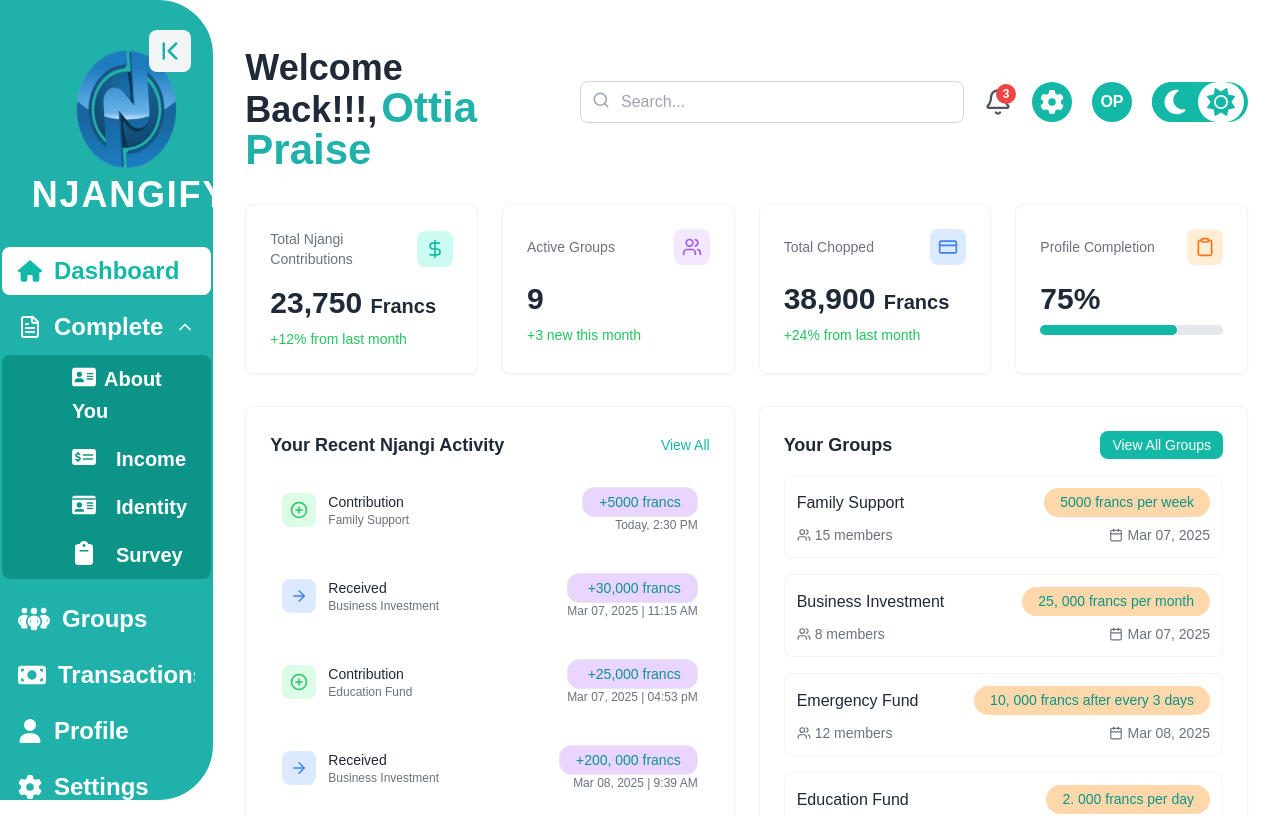
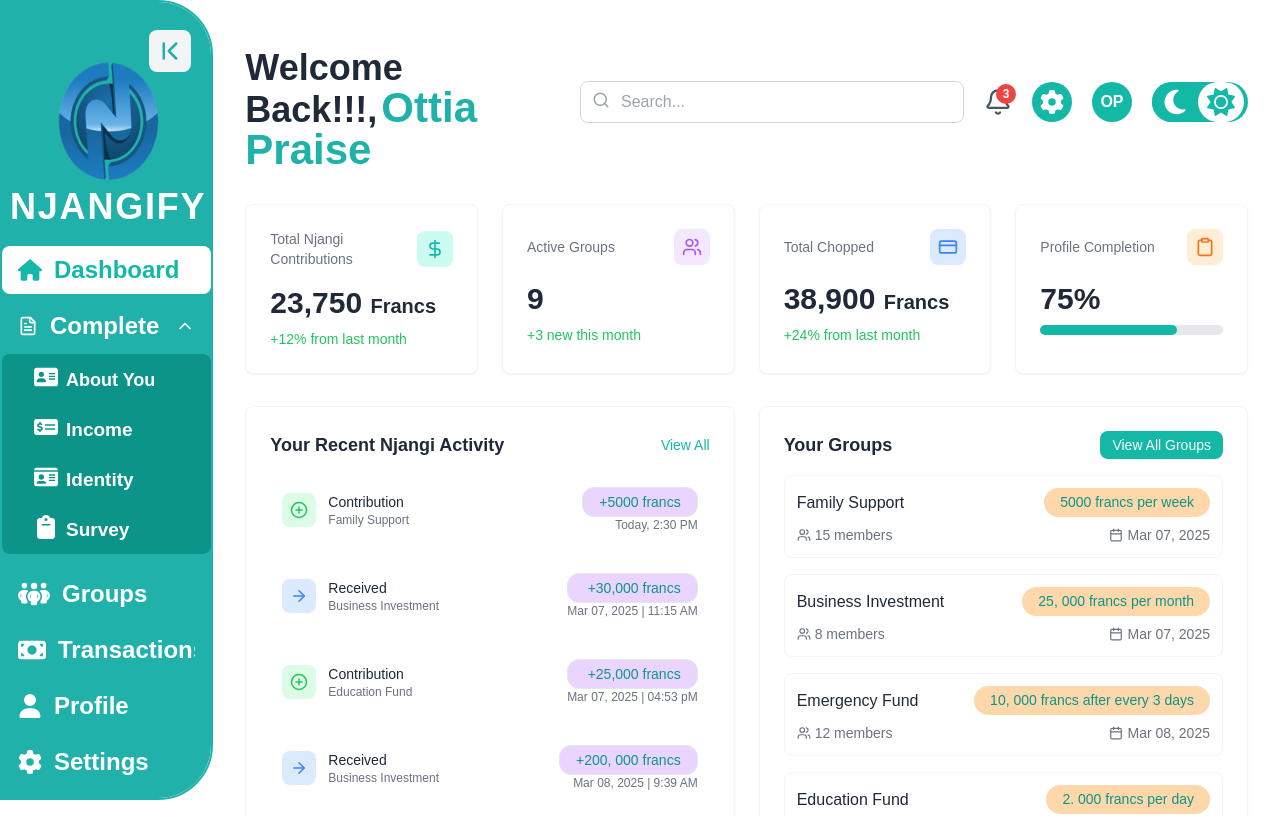
Before and after one commit to Iampraiseottia/Njangi, a Next.js app: page /dashboard in a window 1280 px wide. Shown: the top 816 px of the page. Built offline with nearby package versions, Linux system fonts and the light colour scheme.

Commit message:
sidebar responsiveness completed

```diff
--- a/app/dashboard/page.jsx
+++ b/app/dashboard/page.jsx
@@ -1,4 +1,3 @@
-
 "use client";
 
 import React, { useState } from 'react';
@@ -19,8 +18,6 @@ import { faHome,
   faClipboard
 } from '@fortawesome/free-solid-svg-icons';
 
-
-
 import Metadata from '../components/Metadata';
 import Profile from '../profile/page';
 import DashboardMain from '../dashboardMain/page';
@@ -32,8 +29,6 @@ import Survey from '../survey/page';
 import Transactions from '../transactions/page';
 import Settings from '../settings/page';
 import Logout from '../logout/page';
-
-
 
 import {
   FileText,
@@ -75,152 +70,149 @@ const DashBoard = () => {
     }
   };
 
-
   const metadata = {
     title: 'Dashboard - Njangi Web Application',
     description: 'Manage your njangi groups and track activities on the dashboard. ',
   };
 
-
-
-
-
-
-
-
   const [expandedSideBar, setExpandedSideBar] = useState(true);
 
-
-
-
   return (
-
-
     <section className='w-full flex'>
       <Metadata title={metadata.title} description={metadata.description} />
 
       {/* Dashboard Left Section (Side Bar) */}
-      <div className='w-1/6 bg-[lightseagreen] relative dashboard-sidebar-border h-[100vh] sticky top-0 left-0 bottom-0 border-2 border-[lightseagreen] border-solid text-center align-middle py-6 text-white text-2xl font-semibold'>
-
+      <div
+        className={`bg-[lightseagreen] duration-500 relative dashboard-sidebar-border h-[100vh] sticky top-0 left-0 bottom-0 border-2 border-[lightseagreen] border-solid text-center text-white text-2xl font-semibold transition-all ease-in-out ${expandedSideBar ? 'w-1/6 pt-16' : 'w-[5%] pt-28'}`}
+        style={{
+          overflowX: 'hidden',
+          transform: expandedSideBar ? 'translateX(0)' : 'translateX(-5px)',
+        }}
+      >
         <div className='flex items-start justify-evenly flex-row'>
-          <div className='flex items-center justify-center mb-4 mt-[-15px] w-[4/5]'>
-            <div className=' rounded-full p-2 w-64 h-60 flex flex-col items-center justify-center'>
-              <img src="/logo3.png" className={` mr-2 overflow-hidden transition-all ${expandedSideBar ? "w-32 lg:w-32 h-32" : "w-16 h-16"}`} alt="NJANGI Logo" />
-              <h1 className={`tracking-wider text-4xl font-extrabold overflow-hidden transition-all ${expandedSideBar ? "w-auto " : "w-0"}`}>NJANGIFY</h1>
+          <div className={`flex items-center justify-center mb-4 ${expandedSideBar ? "mt-[-15px] w-[4/5]" : "mt-[-10px] w-full"}`}>
+            <div className='rounded-full p-2 flex flex-col items-center justify-center'>
+              <img
+                src="/logo3.png"
+                className={`overflow-hidden transition-all ${expandedSideBar ? "w-32 lg:w-32 h-32" : "w-14 h-14 mx-auto"}`}
+                alt="NJANGI Logo"
+              />
+              <h1 className={`tracking-wider text-4xl font-extrabold overflow-hidden transition-all ${expandedSideBar ? "w-auto" : "w-0 opacity-0"}`}>NJANGIFY</h1>
             </div>
           </div>
           <button
             onClick={() => setExpandedSideBar(current => !current)}
-           className='absolute  p-1.5 rounded-lg text-[lightseagreen] bg-gray-100 w-[1/5] top-7 right-5 duration-200 hover:cursor-pointer ease-in-out '>
-            {expandedSideBar ? <ChevronFirst  size={30} /> : <ChevronLast  size={30} /> }
+            className='absolute p-1.5 rounded-lg text-[lightseagreen] bg-gray-100 top-7 right-5 hover:cursor-pointer ease-in-out z-10'
+          >
+            {expandedSideBar ? <ChevronFirst size={30} /> : <ChevronLast size={30} />}
           </button>
         </div>
-
 
         <div
           onClick={() => setActiveComponent('dashboardMain')}
           title='Dashboard'
-          className={`mb-2 mt-[-20px] flex items-center overflow-hidden px-4 py-2 rounded-lg duration-300 ease-in-out hover:bg-white hover:text-teal-500 cursor-pointer transition-all  ${activeComponent === 'dashboardMain' ? 'bg-white text-teal-500' : ''}`}
+          className={`mb-2 flex items-center px-4 py-2 rounded-lg ease-in-out hover:bg-white hover:text-teal-500 cursor-pointer transition-all ${expandedSideBar ? "mt-[-5px] justify-start" : "mt-[-30px] justify-center"} ${activeComponent === 'dashboardMain' ? 'bg-white text-teal-500' : ''}`}
         >
-          <FontAwesomeIcon icon={faHome} className={`transition-all overflow-hidden ${expandedSideBar ? "h-6 w-6 " : "w-8 h-8"}`} />
-          <span className={`ml-3 overflow-hidden transition-all ${expandedSideBar ? "w-auto " : "w-0"}`}>Dashboard</span>
+          <FontAwesomeIcon icon={faHome} className={`transition-all ${expandedSideBar ? "h-6 w-6" : "w-6 h-6"}`} />
+          <span className={`ml-3 overflow-hidden transition-all ${expandedSideBar ? "w-auto opacity-100" : "w-0 opacity-0"}`}>Dashboard</span>
         </div>
-
 
         <div className='relative mb-4'>
           <div
             title='Complete'
-        className={`flex items-center justify-between px-4 py-2 rounded-lg hover:bg-white hover:text-teal-500 duration-300 ease-in-out cursor-pointer transition-all ${isOpen ? 'mb-1' : ''} ${['about-you', 'income', 'identity', 'survey'].includes(activeComponent) ? 'bg-white text-teal-500' : ''}`}
-        onClick={toggleDropdown}>
-        <div className='flex items-center'>
-        <FileText size={expandedSideBar ? 20 : 25} className={`transition-all duration-300 ${expandedSideBar ? "h-6 w-6" : "h-7 w-7"}`} />
-          <span className={`ml-3 transition-all duration-300 ${expandedSideBar ? "opacity-100" : "opacity-0 w-0"}`}>Complete</span>
+            className={`flex items-center px-4 py-2 rounded-lg hover:bg-white hover:text-teal-500 ease-in-out cursor-pointer transition-all ${expandedSideBar ? "justify-between" : "justify-center"} ${isOpen ? 'mb-1' : ''} ${['about-you', 'income', 'identity', 'survey'].includes(activeComponent) ? 'bg-white text-teal-500' : ''}`}
+            onClick={toggleDropdown}
+          >
+            <div className={`flex items-center ${expandedSideBar ? "" : "justify-center"}`}>
+              <FileText size={expandedSideBar ? 20 : 25} className="transition-all " />
+              <span className={`ml-3 transition-all ${expandedSideBar ? "opacity-100" : "opacity-0 w-0"}`}>Complete</span>
             </div>
-        <ChevronDown className={`h-5 w-5 transition-transform duration-200 ${isOpen ? 'rotate-180' : ''}`} />
+            <ChevronDown className={`h-5 w-5 transition-transform ${isOpen ? 'rotate-180' : ''} ${expandedSideBar ? "ml-2" : "ml-0"}`} />
           </div>
 
           {isOpen && (
-        <ul className='mt-1 w-full rounded-lg overflow-hidden duration-300 ease-in-out transition-all bg-teal-600'>
+            <ul className='mt-1 w-full rounded-lg overflow-hidden ease-in-out transition-all bg-teal-600'>
               <li
                 title='About You'
-            className={`py-2 pl-12 pr-4 hover:bg-white duration-300 ease-in-out hover:text-teal-500 text-list-complete cursor-pointer transition-all text-left ${activeComponent === 'about-you' ? 'bg-white text-teal-500' : ''}`}
-           onClick={() => setActiveComponent('about-you')}>
-            <FontAwesomeIcon icon={faAddressCard} className={`mr-2 transition-all ${expandedSideBar ? "h-6 w-6" : "w-7 h-7"}`} />
-            {expandedSideBar && <span className="transition-all duration-300">{'About You'}</span>}
+                className={`py-2 pl-4 pr-4 hover:bg-white ease-in-out hover:text-teal-500 cursor-pointer transition-all ${expandedSideBar ? "text-left pl-8" : "text-center"} ${activeComponent === 'about-you' ? 'bg-white text-teal-500' : ''}`}
+                onClick={() => setActiveComponent('about-you')}
+              >
+                <FontAwesomeIcon icon={faAddressCard} className={`transition-all ${expandedSideBar ? "h-6 w-6 mr-2" : "w-6 h-6 mx-auto"}`} />
+                <span className={`transition-all ${expandedSideBar ? "inline-block text-[18px]" : "hidden"}`}>{'About You'}</span>
               </li>
 
               <li
                 onClick={() => setActiveComponent('income')}
                 title='Income'
-          className={`py-2 pl-12 pr-4 hover:bg-white duration-300 ease-in-out hover:text-teal-500 text-list-complete cursor-pointer transition-all text-left ${activeComponent === 'income' ? 'bg-white text-teal-500' : ''}`}>
-            <FontAwesomeIcon icon={faMoneyCheckDollar} className={`mr-2 transition-all ${expandedSideBar ? "h-6 w-6" : "w-7 h-7"}`} />
-            {expandedSideBar && <span className="ml-3">{'Income'}</span>} {/* Render only when expanded */}
+                className={`py-2 pl-4 pr-4 hover:bg-white ease-in-out hover:text-teal-500 cursor-pointer transition-all ${expandedSideBar ? "text-left pl-8" : "text-center"} ${activeComponent === 'income' ? 'bg-white text-teal-500' : ''}`}
+              >
+                <FontAwesomeIcon icon={faMoneyCheckDollar} className={`transition-all ${expandedSideBar ? "h-6 w-6 mr-2" : "w-6 h-6 mx-auto"}`} />
+                <span className={`transition-all ${expandedSideBar ? "inline-block text-[19px]" : "hidden"}`}>{'Income'}</span>
               </li>
 
               <li
                 onClick={() => setActiveComponent('identity')}
                 title='Identity'
-           className={`py-2 pl-12 pr-4 hover:bg-white duration-300 ease-in-out hover:text-teal-500 text-list-complete cursor-pointer transition-all text-left ${activeComponent === 'identity' ? 'bg-white text-teal-500' : ''}`}>
-            <FontAwesomeIcon icon={faIdCard} className={`mr-2 transition-all ${expandedSideBar ? "h-6 w-6" : "w-7 h-7"}`} />
-            {expandedSideBar && <span className="ml-3">Identity</span>}
+                className={`py-2 pl-4 pr-4 hover:bg-white ease-in-out hover:text-teal-500 cursor-pointer transition-all ${expandedSideBar ? "text-left pl-8" : "text-center"} ${activeComponent === 'identity' ? 'bg-white text-teal-500' : ''}`}
+              >
+                <FontAwesomeIcon icon={faIdCard} className={`transition-all ${expandedSideBar ? "h-6 w-6 mr-2" : "w-6 h-6 mx-auto"}`} />
+                <span className={`transition-all ${expandedSideBar ? "inline-block text-[19px]" : "hidden"}`}>Identity</span>
               </li>
 
               <li
                 onClick={() => setActiveComponent('survey')}
                 title='Survey'
-           className={`py-2 pl-12 pr-4 hover:bg-white duration-300 ease-in-out hover:text-teal-500 text-list-complete cursor-pointer transition-all text-left ${activeComponent === 'survey' ? 'bg-white text-teal-500' : ''}`}>
-            <FontAwesomeIcon icon={faClipboard} className={`mr-2 transition-all ${expandedSideBar ? "h-6 w-6" : "w-7 h-7"}`} />
-            {expandedSideBar && <span className="ml-3">Survey</span>}
+                className={`py-2 pl-4 pr-4 hover:bg-white ease-in-out hover:text-teal-500 cursor-pointer transition-all ${expandedSideBar ? "text-left pl-8" : "text-center"} ${activeComponent === 'survey' ? 'bg-white text-teal-500' : ''}`}
+              >
+                <FontAwesomeIcon icon={faClipboard} className={`transition-all ${expandedSideBar ? "h-6 w-6 mr-2" : "w-6 h-6 mx-auto"}`} />
+                <span className={`transition-all ${expandedSideBar ? "inline-block text-[19px]" : "hidden"}`}>Survey</span>
               </li>
-
             </ul>
           )}
         </div>
 
-
         <div
           onClick={() => setActiveComponent('groups')}
           title='Groups'
-          className={`mb-2 flex items-center px-4 py-2 duration-300 ease-in-out rounded-lg hover:bg-white hover:text-teal-500 cursor-pointer transition-all ${activeComponent === 'groups' ? 'bg-white text-teal-500' : ''}`}
+          className={`mb-2 flex items-center px-4 py-2 ease-in-out rounded-lg hover:bg-white hover:text-teal-500 cursor-pointer transition-all ${expandedSideBar ? "justify-start" : "justify-center"} ${activeComponent === 'groups' ? 'bg-white text-teal-500' : ''}`}
         >
-          <FontAwesomeIcon icon={faPeopleGroup} className={`transition-all overflow-hidden ${expandedSideBar ? "h-8 w-8 " : "w-10 h-10"}`} />
-          <span className={`ml-3 overflow-hidden transition-all ${expandedSideBar ? "w-auto " : "w-0"}`}>Groups</span>
+          <FontAwesomeIcon icon={faPeopleGroup} className={`transition-all ${expandedSideBar ? "h-8 w-8" : "w-6 h-6"}`} />
+          <span className={`ml-3 overflow-hidden transition-all ${expandedSideBar ? "w-auto opacity-100" : "w-0 opacity-0"}`}>Groups</span>
         </div>
 
         <div
           onClick={() => setActiveComponent('transactions')}
           title='Transactions'
-          className={`mb-2 flex items-center px-4 py-2 duration-300 ease-in-out rounded-lg hover:bg-white hover:text-teal-500 cursor-pointer transition-all ${activeComponent === 'transactions' ? 'bg-white text-teal-500' : ''}`}
+          className={`mb-2 flex items-center px-4 py-2 ease-in-out rounded-lg hover:bg-white hover:text-teal-500 cursor-pointer transition-all ${expandedSideBar ? "justify-start" : "justify-center"} ${activeComponent === 'transactions' ? 'bg-white text-teal-500' : ''}`}
         >
-          <FontAwesomeIcon icon={faMoneyBill} className={`transition-all overflow-hidden ${expandedSideBar ? "h-7 w-7 " : "w-9 h-9"}`} />
-          <span className={`ml-3 overflow-hidden transition-all ${expandedSideBar ? "w-auto " : "w-0"}`}>Transactions</span>
+          <FontAwesomeIcon icon={faMoneyBill} className={`transition-all ${expandedSideBar ? "h-7 w-7" : "w-6 h-6"}`} />
+          <span className={`ml-3 overflow-hidden transition-all ${expandedSideBar ? "w-auto opacity-100" : "w-0 opacity-0"}`}>Transactions</span>
         </div>
-
 
         <div
           onClick={() => setActiveComponent('profile')}
           title='Profile'
-          className={`mb-2 flex items-center px-4 py-2 rounded-lg hover:bg-white hover:text-teal-500 cursor-pointer transition-all ${activeComponent === 'profile' ? 'bg-white text-teal-500' : ''}`}
+          className={`mb-2 flex items-center px-4 py-2 rounded-lg hover:bg-white hover:text-teal-500 cursor-pointer transition-all ${expandedSideBar ? "justify-start" : "justify-center"} ${activeComponent === 'profile' ? 'bg-white text-teal-500' : ''}`}
         >
-          <FontAwesomeIcon icon={faUser} className={`transition-all overflow-hidden ${expandedSideBar ? "h-6 w-6 " : "w-8 h-8"}`} />
-          <span className={`ml-3 overflow-hidden transition-all ${expandedSideBar ? "w-auto " : "w-0"}`}>Profile</span>
+          <FontAwesomeIcon icon={faUser} className={`transition-all ${expandedSideBar ? "h-6 w-6" : "w-6 h-6"}`} />
+          <span className={`ml-3 overflow-hidden transition-all ${expandedSideBar ? "w-auto opacity-100" : "w-0 opacity-0"}`}>Profile</span>
         </div>
 
         <div
           onClick={() => setActiveComponent('settings')}
           title='Settings'
-          className={`mb-5 flex items-center px-4 py-2 rounded-lg hover:bg-white hover:text-teal-500 cursor-pointer transition-all ${activeComponent === 'settings' ? 'bg-white text-teal-500' : ''}`}
+          className={`mb-5 flex items-center px-4 py-2 rounded-lg hover:bg-white hover:text-teal-500 cursor-pointer transition-all ${expandedSideBar ? "justify-start" : "justify-center"} ${activeComponent === 'settings' ? 'bg-white text-teal-500' : ''}`}
         >
-          <FontAwesomeIcon icon={faGear} className={`transition-all overflow-hidden ${expandedSideBar ? "h-6 w-6 " : "w-8 h-8"}`} />
-          <span className={`ml-3 overflow-hidden transition-all ${expandedSideBar ? "w-auto " : "w-0"}`}>Settings</span>
+          <FontAwesomeIcon icon={faGear} className={`transition-all ${expandedSideBar ? "h-6 w-6" : "w-6 h-6"}`} />
+          <span className={`ml-3 overflow-hidden transition-all ${expandedSideBar ? "w-auto opacity-100" : "w-0 opacity-0"}`}>Settings</span>
         </div>
 
         <div
           onClick={() => setActiveComponent('logout')}
           title='Logout'
-          className={`mb-2 mt-[-20px] flex items-center px-4 py-2 rounded-lg hover:bg-white hover:text-teal-500 cursor-pointer transition-all ${activeComponent === 'logout' ? 'bg-white text-teal-500' : ''}`}
+          className={`mb-2 mt-[-20px] flex items-center px-4 py-2 rounded-lg hover:bg-white hover:text-teal-500 cursor-pointer transition-all ${expandedSideBar ? "justify-start" : "justify-center"} ${activeComponent === 'logout' ? 'bg-white text-teal-500' : ''}`}
         >
-          <FontAwesomeIcon icon={faRightFromBracket} className={`transition-all overflow-hidden ${expandedSideBar ? "h-6 w-6 " : "w-8 h-8"}`} />
+          <FontAwesomeIcon icon={faRightFromBracket} className={`transition-all ${expandedSideBar ? "h-6 w-6" : "w-6 h-6"}`} />
           <span className={`ml-3 overflow-hidden transition-all ${expandedSideBar ? "w-auto " : "w-0"}`}>Logout</span>
         </div>
 
```
Lines whose indentation alone changed are shown as unchanged.
